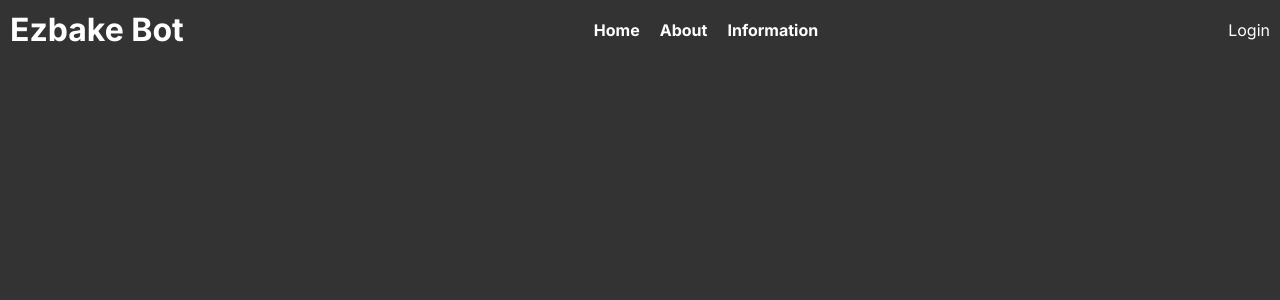
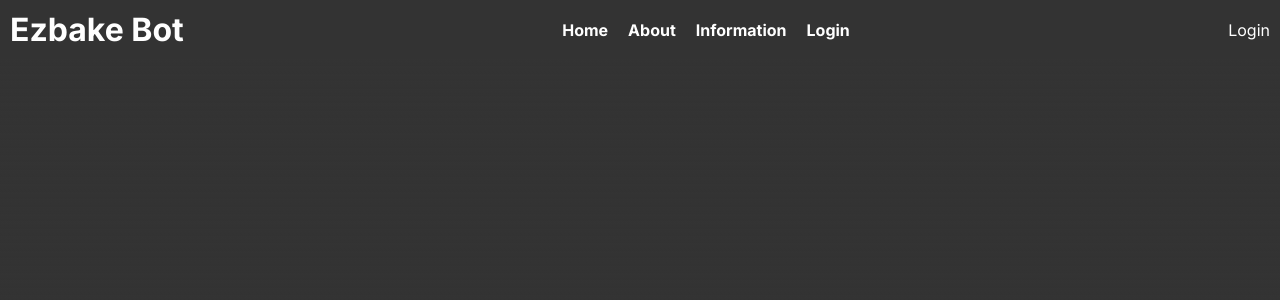
Before and after one commit to aaranl/Discord-Bot, a Next.js app in the folder site/frontend/: page / in a window 1280 px wide. Shown: the top 300 px of the page. Built offline with nearby package versions, Linux system fonts and the light colour scheme.

Commit message:
frontend implementation 9

```diff
--- a/site/frontend/app/page.js
+++ b/site/frontend/app/page.js
@@ -15,6 +15,7 @@ export default function Home() {
           <li><a href="/">Home</a></li>
           <li><a href="/documentation">About</a></li>
           <li><a href="/information">Information</a></li>
+          <li><a href={url} className={styles.button}>Login</a></li>
         </ul>
       </nav>
 
```
